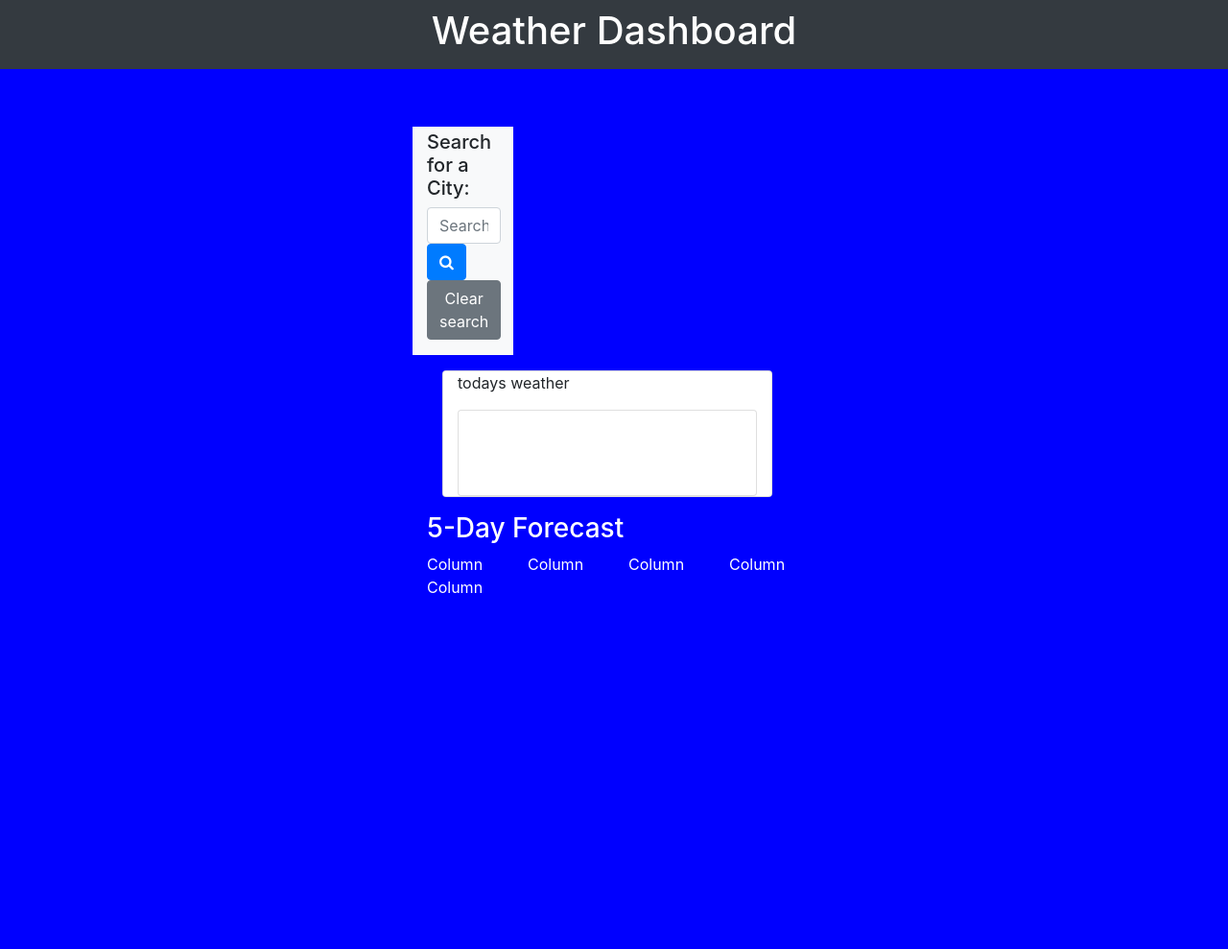
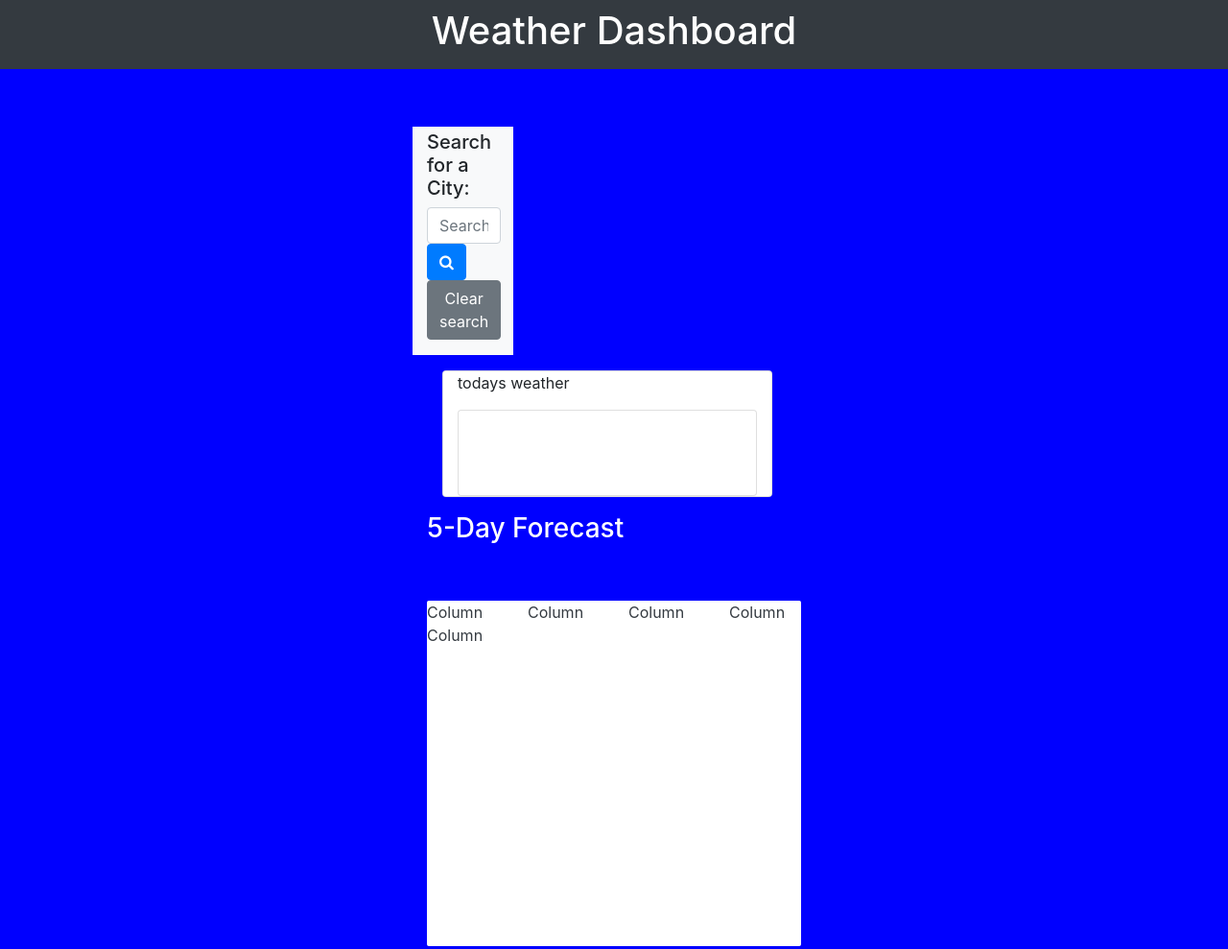
Before and after one commit to laurenp305/chris-p-bacon, a plain HTML site: page index.html in a window 1280 px wide. Shown: the whole page at 96% size. Before the commit the page ends 800 px from the top, so only its background shows below. Drawn offline with nearby package versions, Linux system fonts and the light colour scheme.

Commit message:
changed styling

```diff
--- a/assets/css/style.css
+++ b/assets/css/style.css
@@ -14,6 +14,14 @@ body{
  padding: 10px;
 }
 
+.list-container-fluid {
+    margin: 0 9rem;
+    background-color: white;
+    height: 45vh;
+    margin: 50px auto;
+    border-radius: 2px;
+}
+
 .input-group mb-3 {
         padding: 2rem 0 2rem 0;
         text-align: center;
--- a/assets/js/script.js
+++ b/assets/js/script.js
@@ -29,3 +29,4 @@ function init() {
 
 // WHEN I click on a city in the search history
 // THEN I am again presented with current and future conditions for that city
+}
--- a/index.html
+++ b/index.html
@@ -64,14 +64,19 @@
 <div class="list-container-fluid">
   <div class="date"></div>
       <div class="row row-cols-4">
-          <div class="col forecast-date bg-transparent text-white rounded">Column</div>
-          <div class="col forecast-icon bg-transparent text-white rounded">Column</div>
-          <div class="col forecast-temp bg-transparent text-white rounded">Column</div>
-          <div class="col forecast-wind bg-transparent text-white rounded">Column</div>
-          <div class="col forecast-humidity bg-transparent text-white rounded">Column</div>
+          <div class="col forecast-date bg-transparent text-dark rounded">Column</div>
+          <div class="col forecast-icon bg-transparent text-dark rounded">Column</div>
+          <div class="col forecast-temp bg-transparent text-dark rounded">Column</div>
+          <div class="col forecast-wind bg-transparent text-dark rounded">Column</div>
+          <div class="col forecast-humidity bg-transparent text-dark rounded">Column</div>
         </div>
         </div>
         </div>
+      </div>
+    </div>
+    </div>
+  </div>
+</div>
  <script src="./assets/js/script.js"></script>
   </div>
 </body>
```
